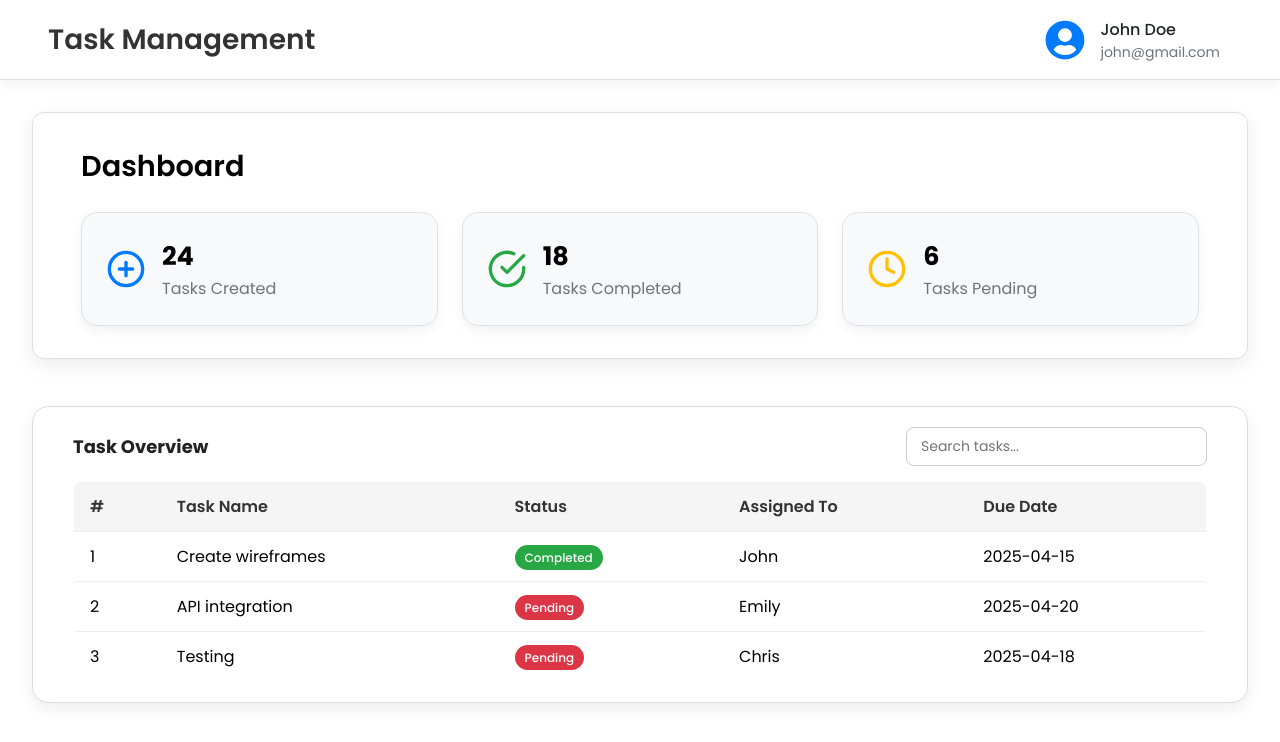
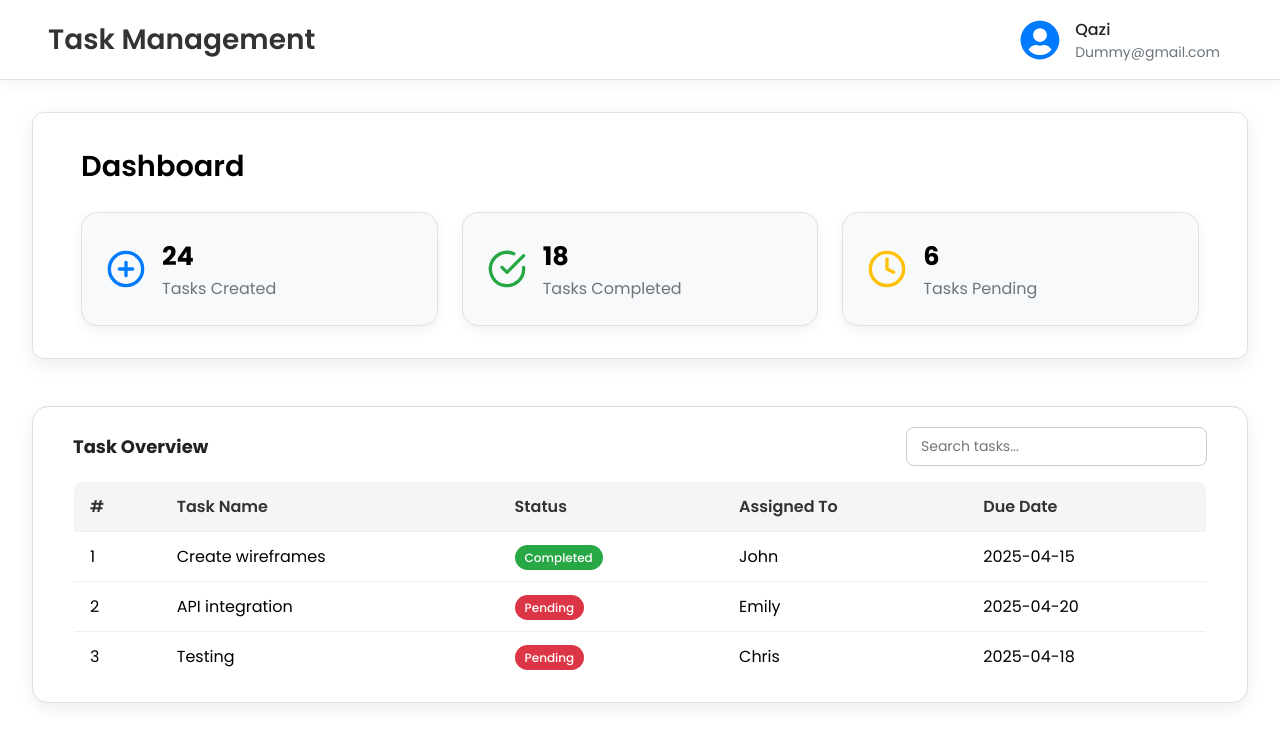
Before and after one commit to aimal-qazi/Task-Management, a React (Create React App) app: page / in a window 1280 px wide. Shown: the top 742 px of the page. Built offline with nearby package versions, Linux system fonts and the light colour scheme.

Commit message:
fix minor UI issue in navbar

```diff
--- a/src/components/layout/Navbar.jsx
+++ b/src/components/Navbar.jsx
@@ -1,5 +1,5 @@
 import React from 'react'
-import './../../styles/navbar.css'
+import './../styles/navbar.css'
 import { FaUserCircle } from 'react-icons/fa'
 
 const Navbar = () => {
@@ -10,8 +10,8 @@ const Navbar = () => {
       <div className="user">
         <FaUserCircle className='icon'/>
         <div className='user-info'>
-          <h4>John Doe</h4>
-          <p>john@gmail.com</p>
+          <h4>Qazi</h4>
+          <p>Dummy@gmail.com</p>
         </div>
       </div>
     </div>
--- a/src/pages/Home.jsx
+++ b/src/pages/Home.jsx
@@ -1,5 +1,5 @@
 import React from 'react'
-import Navbar from '../components/layout/Navbar'
+import Navbar from '../components/Navbar'
 import { FiCheckCircle, FiClock, FiPlusCircle } from 'react-icons/fi'
 import './../styles/home.css'
 
```
